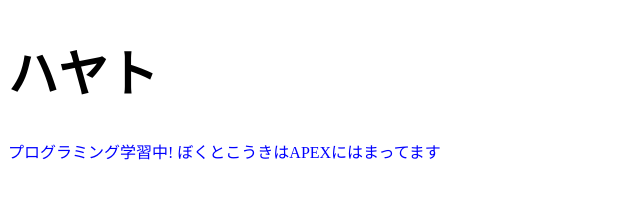
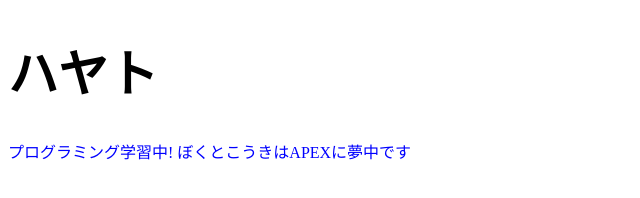
Before and after one commit to Hayato1515/Hayato1515.github.io, a plain HTML site: page index.html in a window 1280 px wide. Shown: the full height of the page, 0-640 px from the left. Drawn offline with Linux system fonts and the light colour scheme.

Commit message:
Add files via upload

```diff
--- a/index.html
+++ b/index.html
@@ -9,6 +9,6 @@
 </head>
 <body>
   <h1>ハヤト</h1>
-  <p>プログラミング学習中! ぼくとこうきはAPEXにはまってます</p>
+  <p>プログラミング学習中! ぼくとこうきはAPEXに夢中です</p>
 </body>
 </html>
```
